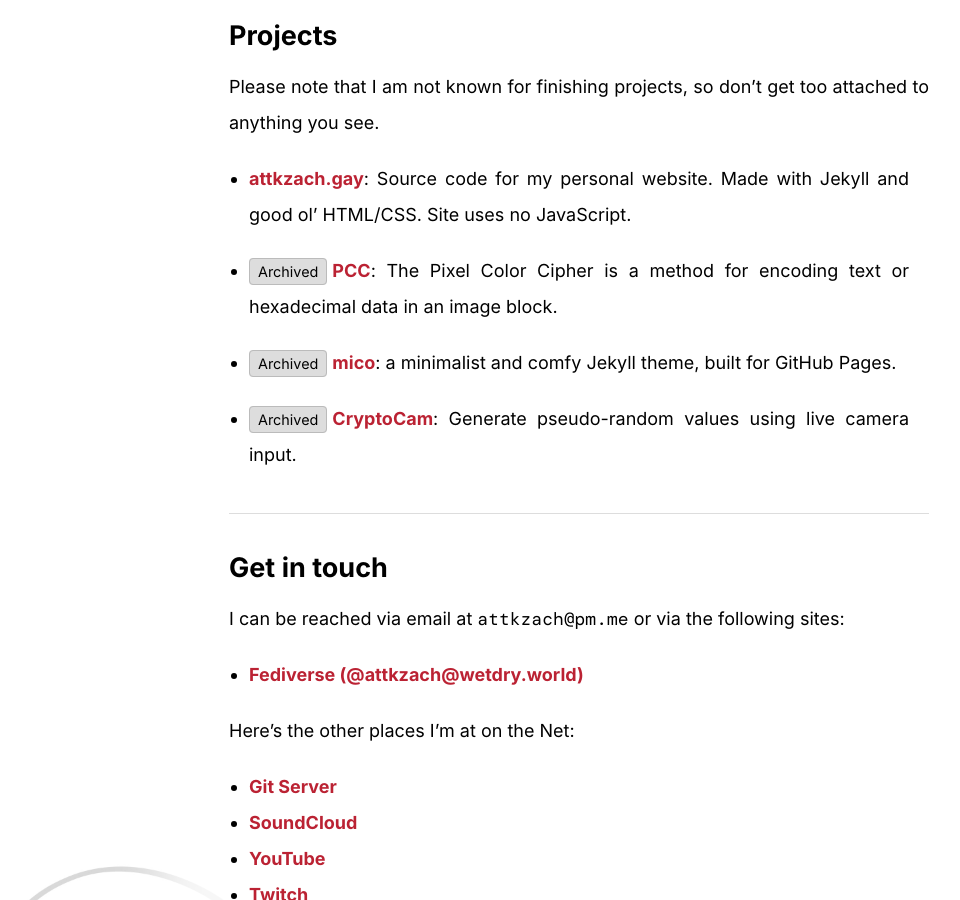
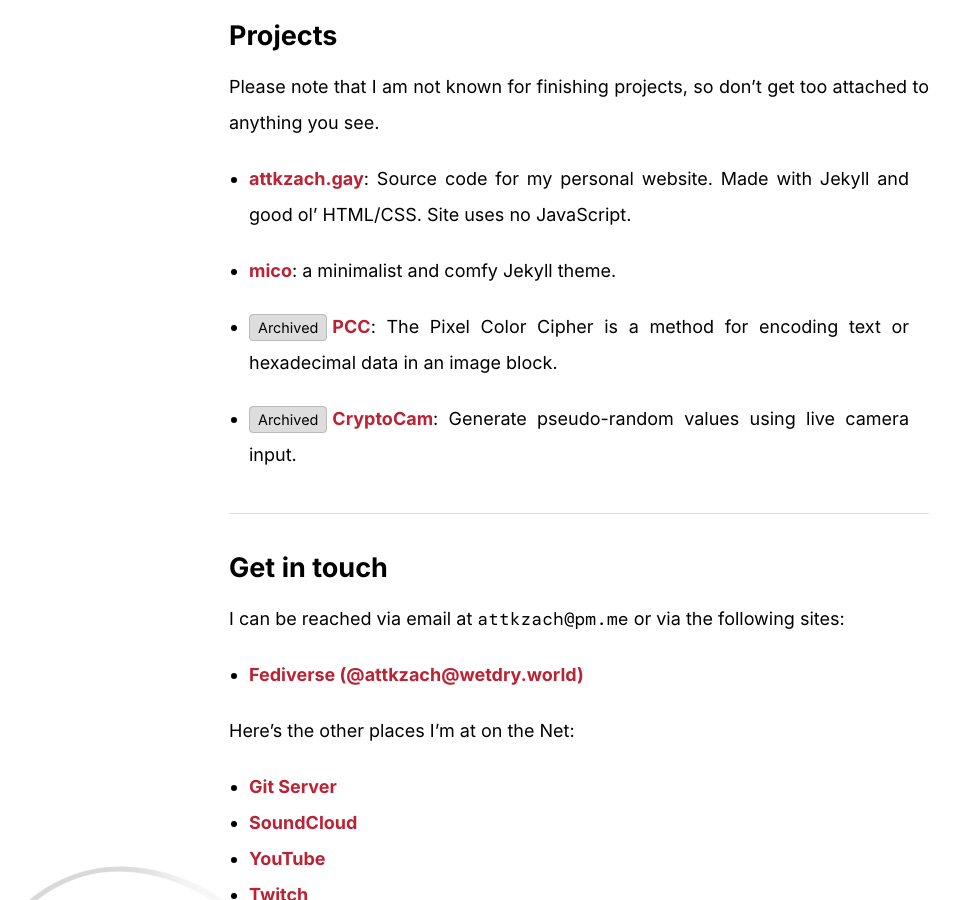
Before and after one commit to zfett/attkzach.gay, a Jekyll site: the page built from _pages/index.md, in a window 1280 px wide and 900 px high, scrolled down 1079 px. Shown: the whole window, without its empty margins (61-1021 px from the left). Built offline with Jekyll 4.4.1, drawn with Linux system fonts in a browser that asks for light colours.

Commit message:
project changes

```diff
--- a/_data/projects.yml
+++ b/_data/projects.yml
@@ -1,6 +1,12 @@
 - name: "attkzach.gay"
   url: "https://git.attkzach.gay/zach/attkzach.gay"
   description: "Source code for my personal website. Made with Jekyll and good ol' HTML/CSS. Site uses no JavaScript."
+  wip: false
+  archived: false
+
+- name: "mico"
+  url: "https://git.attkzach.gay/zach/mico"
+  description: "a minimalist and comfy Jekyll theme."
   wip: false
   archived: false
 
@@ -10,12 +16,6 @@
   wip: false
   archived: true
 
-- name: "mico"
-  url: "https://git.attkzach.gay/zach/mico"
-  description: "a minimalist and comfy Jekyll theme, built for GitHub Pages."
-  wip: false
-  archived: true
-
 - name: "CryptoCam"
   url: "https://git.attkzach.gay/zach/CryptoCam"
   description: "Generate pseudo-random values using live camera input."
--- a/_layouts/default.html
+++ b/_layouts/default.html
@@ -25,7 +25,7 @@
                 <a href="https://jigsaw.w3.org/css-validator/check/referer"><img class="badge" src="/assets/img/badges/vcss-blue.gif" alt="Valid CSS!"/></a>
                 <img class="badge" src="/assets/img/badges/made_with_windows.gif" alt="Made with Windows"/>
                 <img class="badge" src="/assets/img/badges/javascriptfree.gif" alt="JavaScript-free Page"/>
-                <a href="https://git.zachfetters.com"><img class="badge" src="/assets/img/badges/gitea.gif" alt="Gitea"/></a>
+                <a href="https://git.attkzach.gay"><img class="badge" src="/assets/img/badges/gitea.gif" alt="Gitea"/></a>
                 <img class="badge" src="/assets/img/badges/ipv6.gif" alt="IPv6-enabled"/>
                 <img class="badge" src="/assets/img/badges/powered-by-debian.gif" alt="Powered by Debian"/>
             </div>
```
